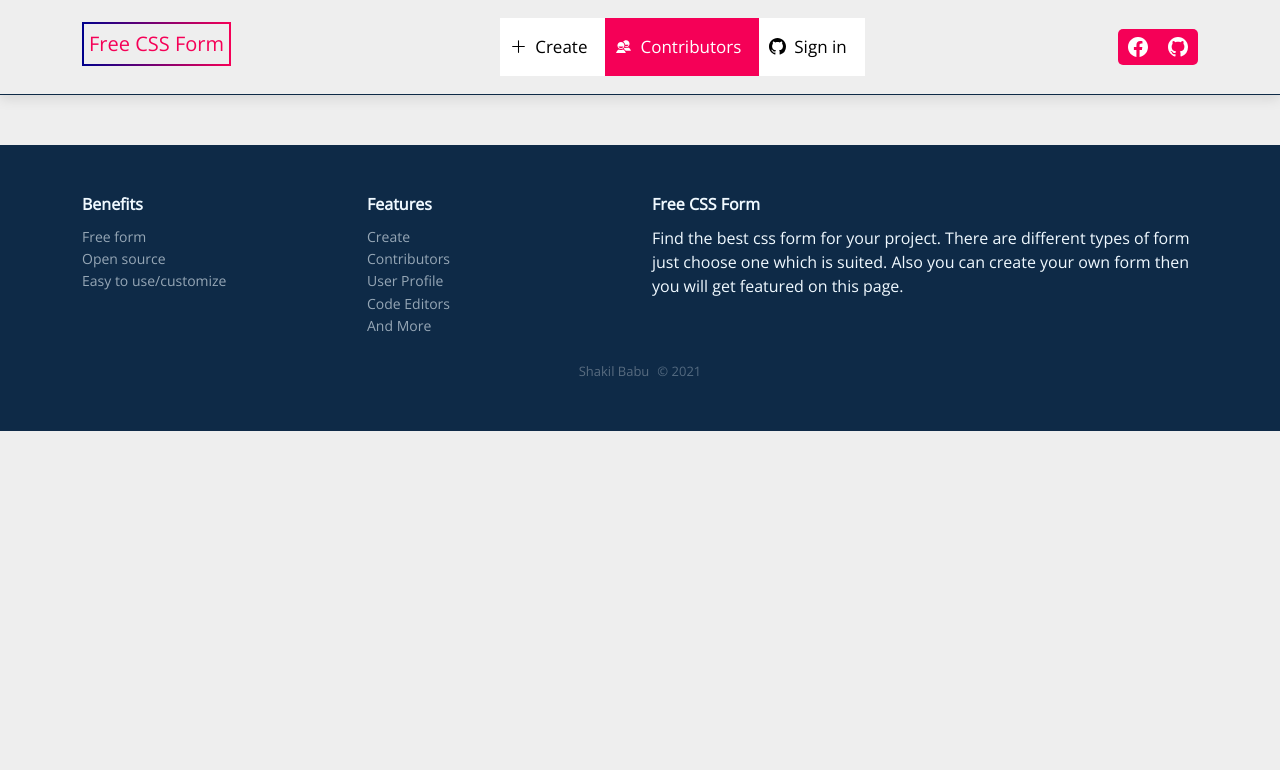
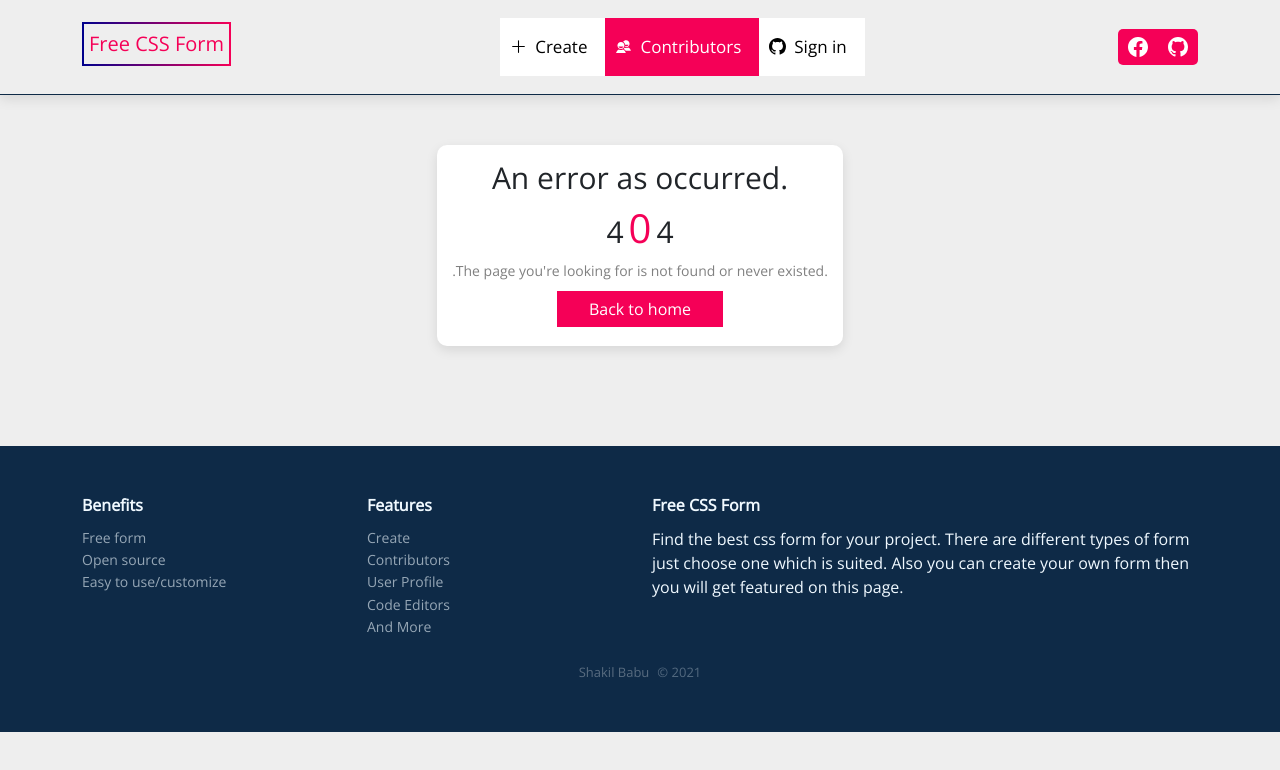
Before and after one commit to shakil-babu/free-css-form, a React (Create React App) app: page /contributors in a window 1280 px wide. Shown: the top 770 px of the page. Built offline with nearby package versions, Linux system fonts and the light colour scheme.

Commit message:
404-page-created

```diff
--- a/src/components/App.jsx
+++ b/src/components/App.jsx
@@ -9,7 +9,7 @@ import Signin from "./Signin.jsx";
 import PrivateRoute from "./PrivateRoute.jsx";
 import UserProfile from "./UserProfile.jsx";
 import UpdateWaitingForm from "./UpdateWaitingForm.jsx";
-
+import NotFound from "../components/NotFound.jsx";
 // userContext
 export const UserContext = createContext();
 const App = () => {
@@ -31,6 +31,7 @@ const App = () => {
             <PrivateRoute exact path="/details/:userid/update/:formid">
               <UpdateWaitingForm />
             </PrivateRoute>
+            <Route path="*" component={NotFound} />
           </Switch>
           <Footer />
         </BrowserRouter>
--- /dev/null
+++ b/src/components/NotFound.jsx
@@ -0,0 +1,21 @@
+import React from "react";
+import { Link } from "react-router-dom";
+import styles from "../styles/NotFound.module.css";
+const NotFound = () => {
+  return (
+    <>
+      <section className={styles.notFound__area}>
+        <div>
+          <h1>An error as occurred.</h1>
+          <h1>
+            4<span>0</span>4
+          </h1>
+          <p>.The page you're looking for is not found or never existed.</p>
+          <Link to="/">Back to home</Link>
+        </div>
+      </section>
+    </>
+  );
+};
+
+export default NotFound;
--- /dev/null
+++ b/src/styles/NotFound.module.css
@@ -0,0 +1,45 @@
+.notFound__area {
+  padding: 50px 0;
+  display: flex;
+  justify-content: center;
+  align-content: center;
+}
+
+.notFound__area div {
+  background-color: #fff;
+  padding: 15px;
+  box-shadow: var(--primary-shadow);
+  border-radius: 10px;
+  text-align: center;
+  padding-bottom: 25px;
+}
+
+.notFound__area h1 {
+  font-size: 30px;
+}
+.notFound__area h1 span {
+  color: var(--primary-color);
+  font-size: 40px;
+  margin: 0 5px;
+}
+
+.notFound__area p {
+  color: gray;
+  font-size: 14px;
+}
+
+.notFound__area a {
+  text-decoration: none;
+  background-color: var(--primary-color);
+  border: none;
+  cursor: pointer;
+  color: #fff;
+  transition: 0.8s;
+  padding: 5px 30px;
+  border: 2px dashed var(--primary-color);
+}
+.notFound__area a:hover {
+  color: var(--primary-color);
+  background-color: transparent;
+  transition: 0.8s;
+}
```
Also changed, not shown: src/components/CreatePage/Output.jsx (+2 -8 lines).
